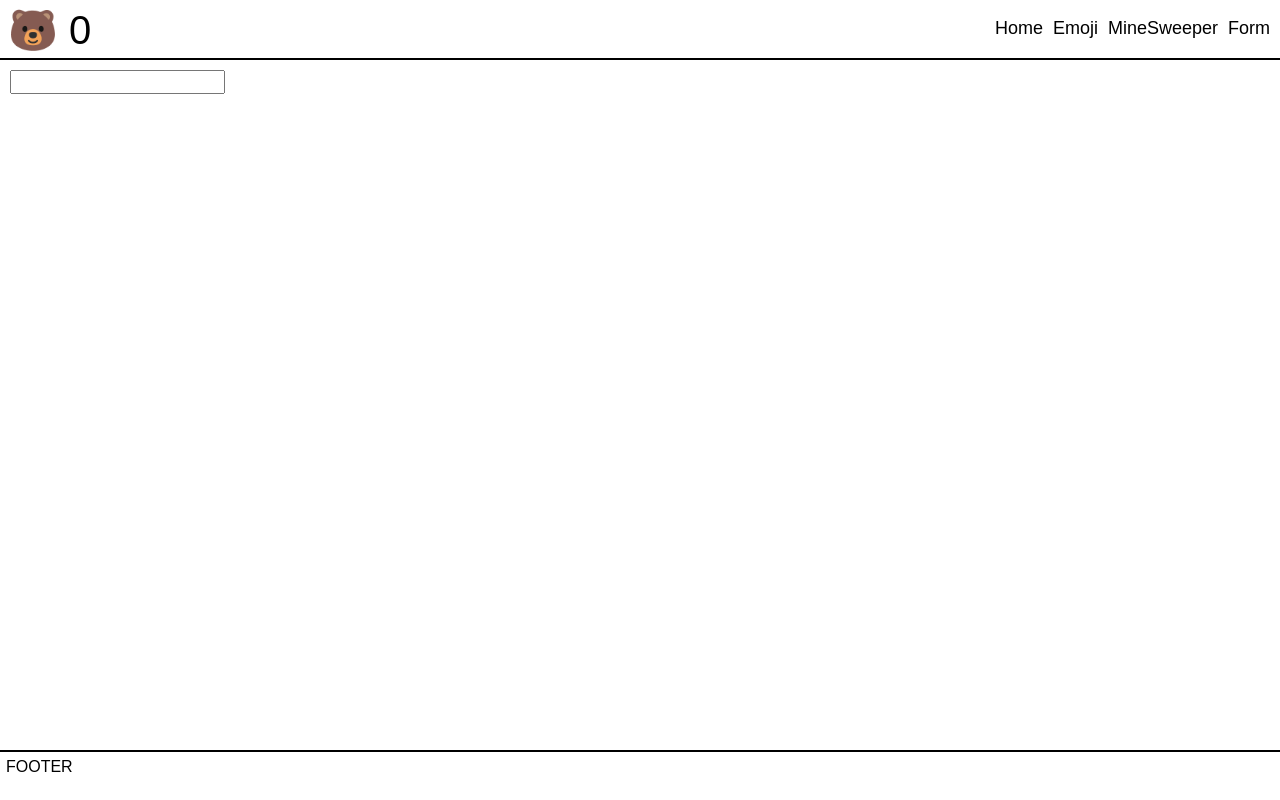
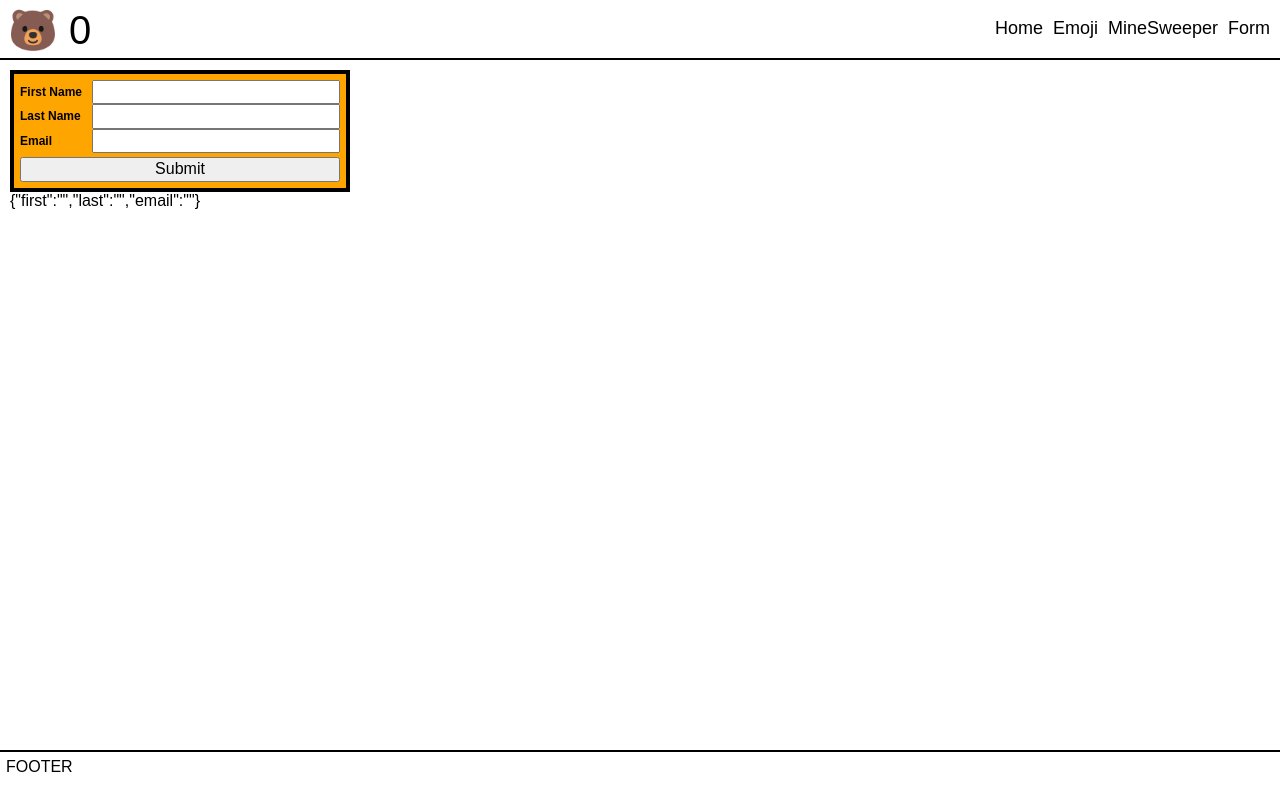
Before and after one commit to tombohere/myreact, a React app: page /form in a window 1280 px wide. Built offline with nearby package versions, Linux system fonts and the light colour scheme.

Commit message:
add changes

```diff
--- a/src/js/components/Emoji.js
+++ b/src/js/components/Emoji.js
@@ -41,7 +41,7 @@ const Emoji = () => {
       <button onClick={() => setCounter(counter + 1)}>+</button>
       <button onClick={() => setCounter(counter - 1)}>-</button>
       {counter}
-      <form className="my-form">
+      <form className="emoji-form">
         <input
           type="text"
           value={searchterm}
--- a/src/js/components/Form.js
+++ b/src/js/components/Form.js
@@ -2,21 +2,54 @@ import React, { useState } from 'react';
 import './../../sass/Form.scss';
 
 const Form = () => {
-  const [value, setValue] = useState('');
+  const [form, setForm] = useState({
+    first: '',
+    last: '',
+    email: ''
+  });
 
   function handleChange(event) {
-    const { value } = event.target;
-    setValue(value);
+    const { id, value } = event.target;
+    console.log(id, value);
+    setForm({ ...form, [id]: value });
   }
 
   return (
-    <form className="my-form">
-      <input
-        type="text"
-        value={value}
-        onChange={handleChange}
-      /> {value}
-    </form>
+    <>
+      <form className="my-form">
+        <div className="form-grid">
+          <label htmlFor="first">First Name</label>
+          <input
+            id="first"
+            name="first"
+            type="text"
+            value={form.first}
+            onChange={handleChange}
+            autoComplete="off"
+          />
+          <label htmlFor="last">Last Name</label>
+          <input
+            id="last"
+            name="last"
+            type="text"
+            value={form.last}
+            onChange={handleChange}
+            autoComplete="off"
+          />
+          <label htmlFor="email">Email</label>
+          <input
+            id="email"
+            name="email"
+            type="text"
+            value={form.email}
+            onChange={handleChange}
+            autoComplete="off"
+          />
+        </div>
+        <button>Submit</button>
+      </form>
+      {JSON.stringify(form)}
+    </>
   );
 };
 
--- a/src/sass/Form.scss
+++ b/src/sass/Form.scss
@@ -1,9 +1,22 @@
 $main-font-size: 32px;
 
 .my-form {
-  font-size: $main-font-size / 2;
+  width: 320px;
+  background-color: orange;
+  border: 4px solid black;
+  padding: 6px;
+  .form-grid {
+    display: grid;
+    grid-template-columns: 72px 1fr;
+    font-size: $main-font-size / 2;
+    padding-bottom: 4px;
+    label {
+      font-size: 12px;
+      font-weight: bold;
+      line-height: 2em;
+    }
+  }
+  button {
+    width: 100%;
+  }
 }
-
-.my-form input {
-  // outline: none;
-}
```
